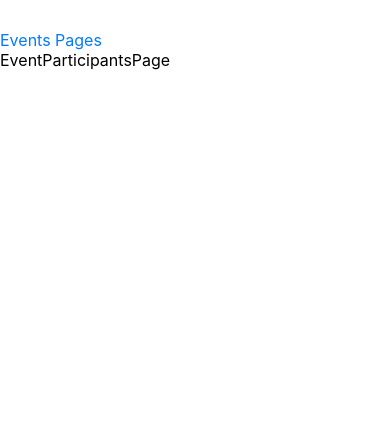
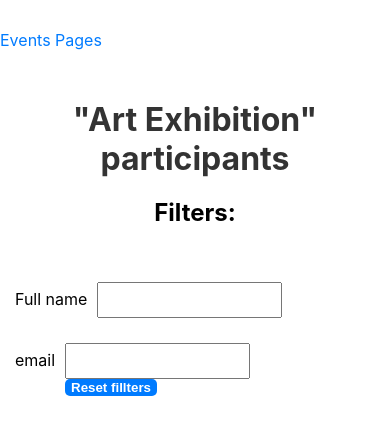
Before and after one commit to Slavik-Bilyk/EventsRegistrationApp, a React (Create React App) app: page /EventsRegistrationApp/participants in a window 390 px wide. Shown: the top 434 px of the page. Built offline with nearby package versions, Linux system fonts and the light colour scheme.

Commit message:
add participantsPage

```diff
--- a/src/pages/EventParticipantsPage/EventParticipantsPage.jsx
+++ b/src/pages/EventParticipantsPage/EventParticipantsPage.jsx
@@ -1,9 +1,26 @@
 import React from 'react'
+import styles from './EventParticipantsPage.module.css'
 
 const EventParticipantsPage = () => {
   return (
     <div>
-      EventParticipantsPage
+     <h1>"Art Exhibition" participants</h1>
+     <div className={styles.blockFilter}>
+        <h2>Filters: </h2>
+        <form className={styles.form}>
+            <label className={styles.label}>
+                Full name
+                <input className={styles.input}/>
+            </label>
+
+            <label className={styles.label}>
+                email
+                <input className={styles.input}/>
+            </label>
+
+            <button type='submit' className={styles.button}>Reset fillters</button>
+        </form>
+     </div>
     </div>
   )
 }
--- /dev/null
+++ b/src/pages/EventParticipantsPage/EventParticipantsPage.module.css
@@ -0,0 +1,46 @@
+.blockFilter {
+    display: flex;
+    text-align: center;
+    align-items: center;
+    justify-content: center;
+    flex-direction: column;
+}
+
+.form {
+    display: flex;
+    gap: 30px;
+}
+
+.input {
+    margin-left: 10px;
+    height: 30px;
+}
+
+.button {
+    background-color: #007bff;
+    color: #fff;
+    border-radius: 5px;
+    border: none;
+    font-weight: 700;
+}
+
+@media (max-width: 480px) {
+
+    .blockFilter {
+        padding: 0 15px;
+    }
+
+    .form {
+        gap: 0;
+        flex-wrap: wrap;
+    }
+
+    .input {
+        margin-top: 25px;
+    }
+
+    .button {
+        margin-left: 50px;
+    }
+
+}
--- a/src/pages/EventRegistrationPage/EventRegistrationPage.module.css
+++ b/src/pages/EventRegistrationPage/EventRegistrationPage.module.css
@@ -13,7 +13,7 @@
     margin-bottom: 20px;
   }
 
-  form {
+  .form {
     display: flex;
     flex-direction: column;
     gap: 30px;
@@ -22,14 +22,14 @@
     border-radius: 20px;
   }
 
-  label {
+  .label {
     display: flex;
     flex-direction: column;
     font-weight: bold;
     color: #030303;
   }
 
-  input {
+  .input {
     margin-top: 10px;
     padding: 8px;
     font-size: 16px;
@@ -38,12 +38,12 @@
     height: 30px;
   }
 
-  input:focus {
+  .input:focus {
     border-color: #007bff;
     outline: none;
   }
 
-  fieldset {
+  .fieldset {
     border: none;
     padding: 10px 0;
     color: #333;
@@ -51,7 +51,7 @@
     gap: 50px;
   }
 
-  legend {
+  .legend {
     font-weight: bold;
     margin-bottom: 10px;
     font-size: 20px;
@@ -63,7 +63,7 @@
 }
 
 
-  button {
+  .button {
     padding: 10px;
     background-color: #007bff;
     color: white;
@@ -75,6 +75,6 @@
     border-radius: 5px;
   }
 
-  button:hover {
+  .button:hover {
     background-color: #0056b3;
   }
```
